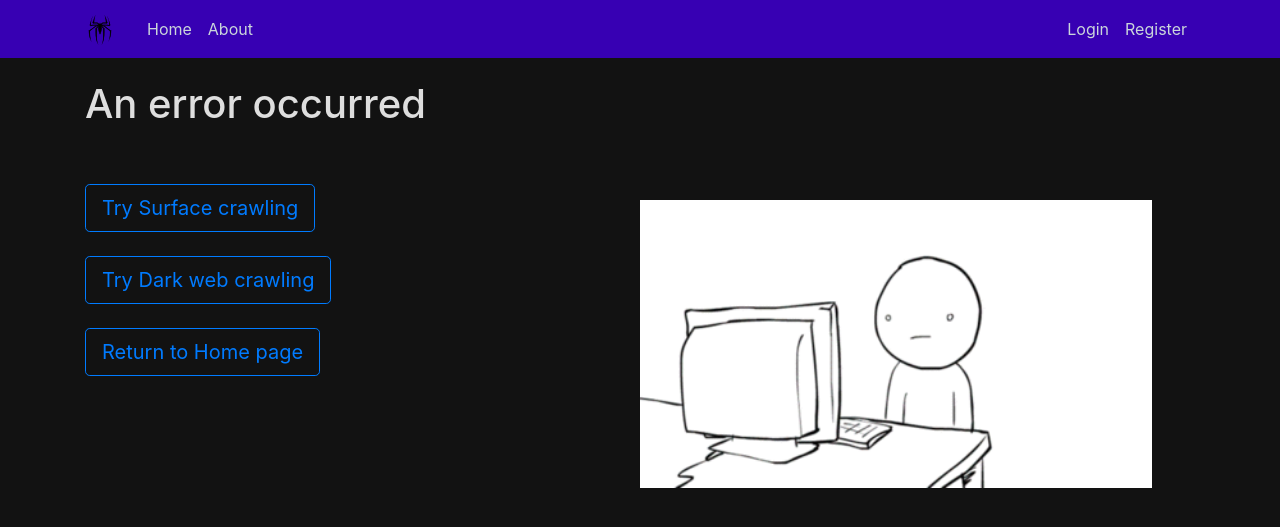
After one commit to swapneelparanjpe/Spydark, a Django app: template users/templates/users/404.html in a window 1280 px wide. The commit adds this page. Shown: the top 527 px of the page. Run offline with Django 3.2, Linux system fonts and the light colour scheme; the template is opened without the code that fills it, so the values that code supplies are empty; some libraries are stand-ins or nearby versions.

Commit message:
error page added

```diff
--- a/crawler/static/crawler/master.css
+++ b/crawler/static/crawler/main.css
@@ -10,6 +10,13 @@
 
 ul {
     margin: 0;
+}
+
+.error-img{
+    position: fixed;
+    top: 25%;
+    right:10%;
+    width: 40%;
 }
 
 .bg-steel {
--- a/crawler/templates/crawler/base.html
+++ b/crawler/templates/crawler/base.html
@@ -10,7 +10,7 @@
     <!-- Bootstrap CSS -->
     <link rel="stylesheet" href="https://stackpath.bootstrapcdn.com/bootstrap/4.3.1/css/bootstrap.min.css" integrity="sha384-ggOyR0iXCbMQv3Xipma34MD+dH/1fQ784/j6cY/iJTQUOhcWr7x9JvoRxT2MZw1T" crossorigin="anonymous">
     <!-- Custom CSS -->
-    <link rel="stylesheet" type="text/css" href="{% static 'crawler/master.css' %}">
+    <link rel="stylesheet" type="text/css" href="{% static 'crawler/main.css' %}">
     {% if title %}
         <title>Web crawler - {{ title }}</title>
     {% else %}
--- /dev/null
+++ b/users/templates/users/404.html
@@ -0,0 +1,13 @@
+{% extends "crawler/base.html" %}
+{% load crispy_forms_tags %}
+{% load static %}
+{% block content %}
+
+    <h1 class="">An error occurred</h1>
+    <br><br>
+    <a class="btn btn-outline-primary btn-lg" href="{% url 'surface' %}">Try Surface crawling</a><br><br>
+    <a class="btn btn-outline-primary btn-lg" href="{% url 'dark' %}">Try Dark web crawling</a><br><br>
+    <a class="btn btn-outline-primary btn-lg" href="{% url 'welcome' %}">Return to Home page</a><br><br>
+    <img class="error-img" src="{% static 'crawler/error.gif' %}" alt="Error">
+
+{% endblock content %}
--- a/users/templates/users/dashboard.html
+++ b/users/templates/users/dashboard.html
@@ -11,4 +11,5 @@
         {% endfor %}
     </ul>
     <br><br>
+
 {% endblock content %}
--- a/users/utils.py
+++ b/users/utils.py
@@ -16,6 +16,8 @@ def connect_mongodb(database, keyword):
 
 class Dashboard:
     def read_db(self, database, collection):
+        if database is None or collection is None:
+            return False
         links = []
         coll = connect_mongodb(database, collection)
         for x in coll.find():
--- a/users/views.py
+++ b/users/views.py
@@ -33,7 +33,11 @@ def welcome(request):
 def dashboard(request):
     dash = Dashboard()
     links = dash.read_db(database, collection)
-    return render(request, 'users/dashboard.html', {'links':links})
+    if links:
+        return render(request, 'users/dashboard.html', {'links':links})
+    else:
+        return render(request, 'users/404.html', {'links':links})
+
 
 @login_required
 def surface(request):
```
Also changed, not shown: crawler/static/crawler/error.gif (added), users/static/users/words_image.png. Lines whose indentation alone changed are shown as unchanged.
